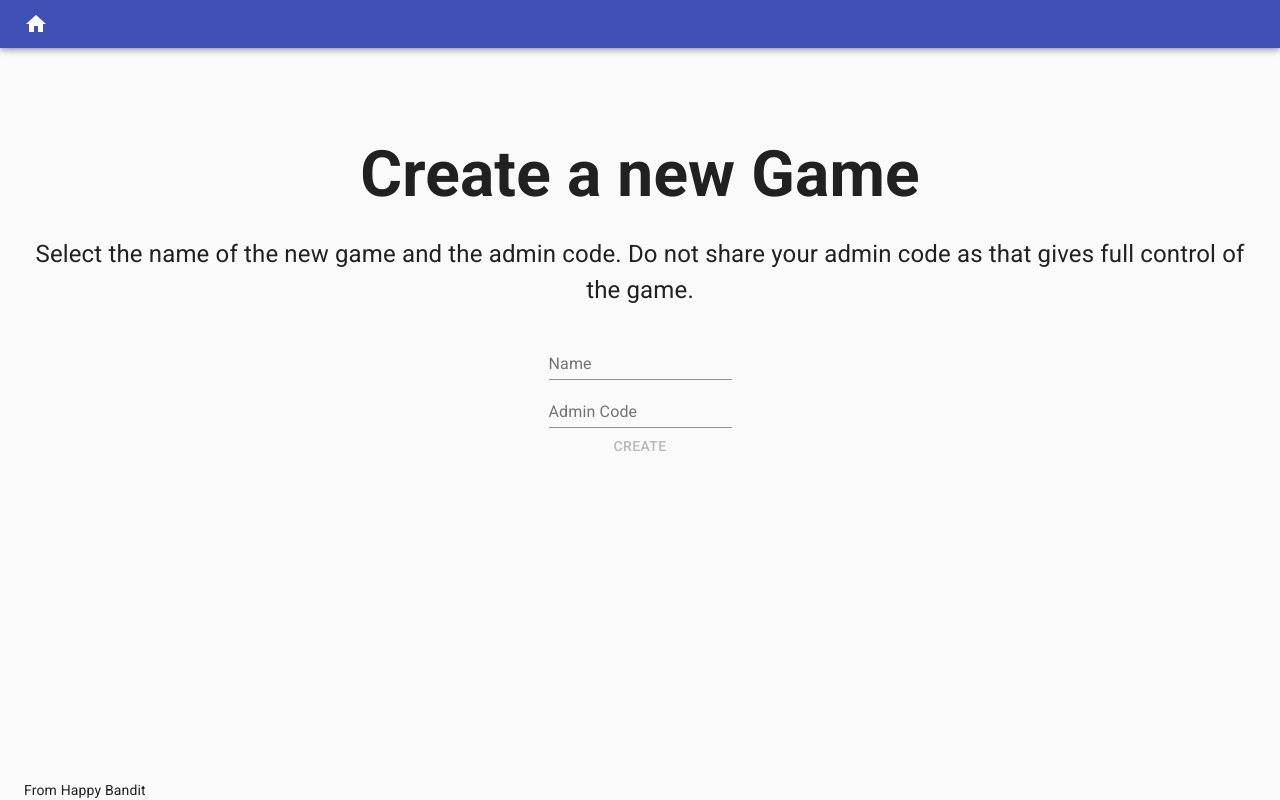
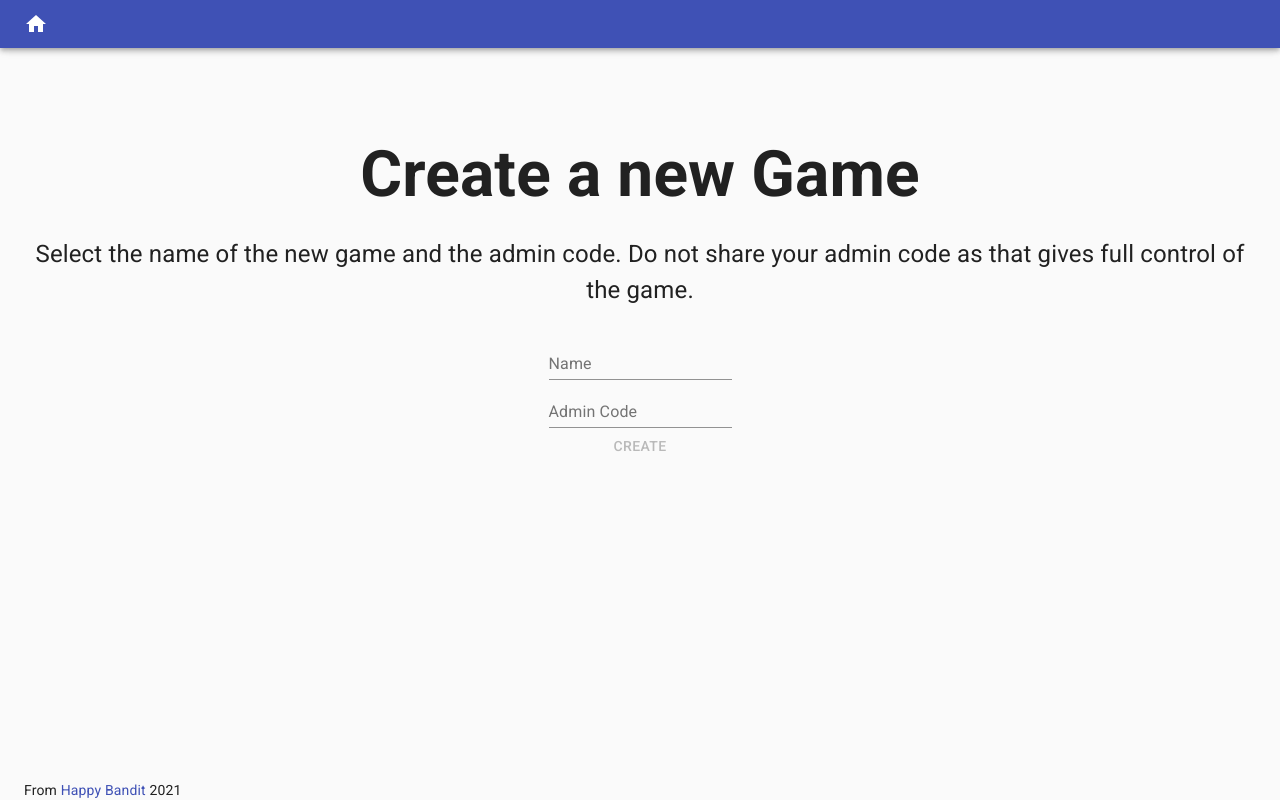
Before and after one commit to HauptmannEck/team-bingo, a Next.js app: page /game in a window 1280 px wide. Built offline with nearby package versions, Linux system fonts and the light colour scheme.

Commit message:
CLean up footer

```diff
--- a/components/layout/index.tsx
+++ b/components/layout/index.tsx
@@ -1,5 +1,11 @@
 import React from 'react';
-import {AppBar, Container, createTheme, IconButton, ThemeProvider, Toolbar, useMediaQuery} from '@material-ui/core';
+import {
+    AppBar,
+    Container,
+    IconButton,
+    Link,
+    Toolbar,
+} from '@material-ui/core';
 import HomeIcon from '@material-ui/icons/Home';
 import {useRouter} from 'next/router';
 import styles from './index.module.scss';
@@ -7,18 +13,6 @@ import styles from './index.module.scss';
 interface Props {
     toolbar?: JSX.Element;
 }
-
-const darkTheme = createTheme({
-    palette: {
-        type: 'dark',
-    },
-});
-
-const lightTheme = createTheme({
-    palette: {
-        type: 'light',
-    },
-});
 
 const Layout: React.FC<Props> = ({children, toolbar}) => {
     const router = useRouter();
@@ -37,7 +31,7 @@ const Layout: React.FC<Props> = ({children, toolbar}) => {
                 <main className={styles.main}>
                     {children}
                 </main>
-                <footer>From Happy Bandit</footer>
+                <footer>From <Link href="https://github.com/HauptmannEck/team-bingo">Happy Bandit</Link> {(new Date()).getFullYear()}</footer>
             </Container>
     );
 };
```
